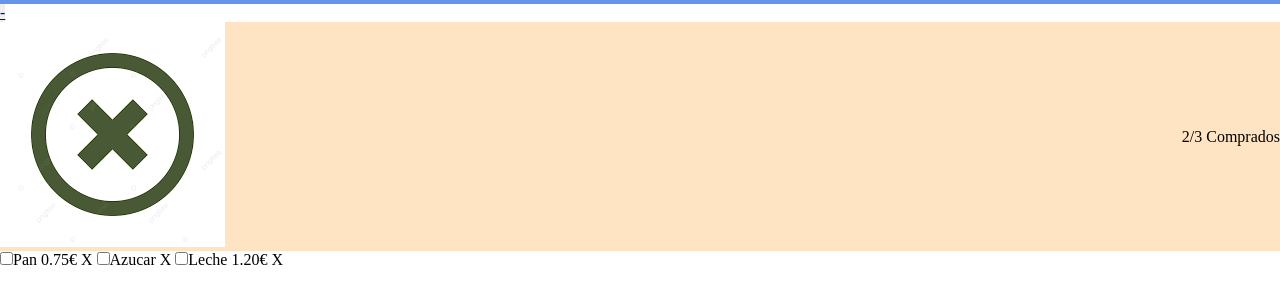
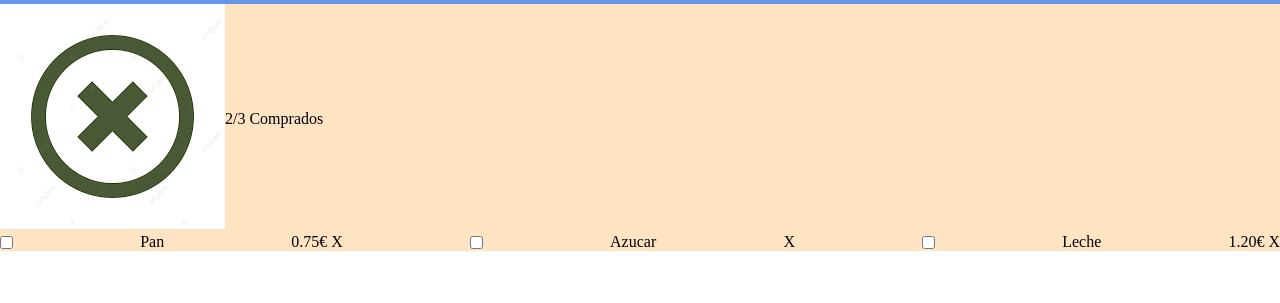
Before and after one commit to Guillejmg/202309-w1ch3-guille-miranda, a website: page index2.html in a window 1280 px wide. Shown: the part 59-362 px from the top of the page. Drawn offline with Linux system fonts and the light colour scheme.

Commit message:
fix section

```diff
--- a/index2.html
+++ b/index2.html
@@ -22,11 +22,6 @@
         </nav>
         </header>
     </div>
-    <div>
-        <section>
-            <button type="button"><a href="index.html">-</a></button>
-        </section>
-    </div>
 
     <section>
         <div>
--- a/styles.css
+++ b/styles.css
@@ -21,7 +21,7 @@ header h1{
     font-size: x-large;
 }
 
-section>div{
+section >div{
     background-color: bisque;
     display: flex;
     flex-direction: row;
@@ -34,3 +34,12 @@ section>div{
 li:nth-child(2n){
     font-size: x-large;
 }
+
+section {
+    background-color: bisque;
+    display: flex;
+    flex-direction: row;
+    flex-wrap: nowrap;
+    justify-content: space-between;
+    align-items: center;
+}
```
Also changed, not shown: 1 other file.
